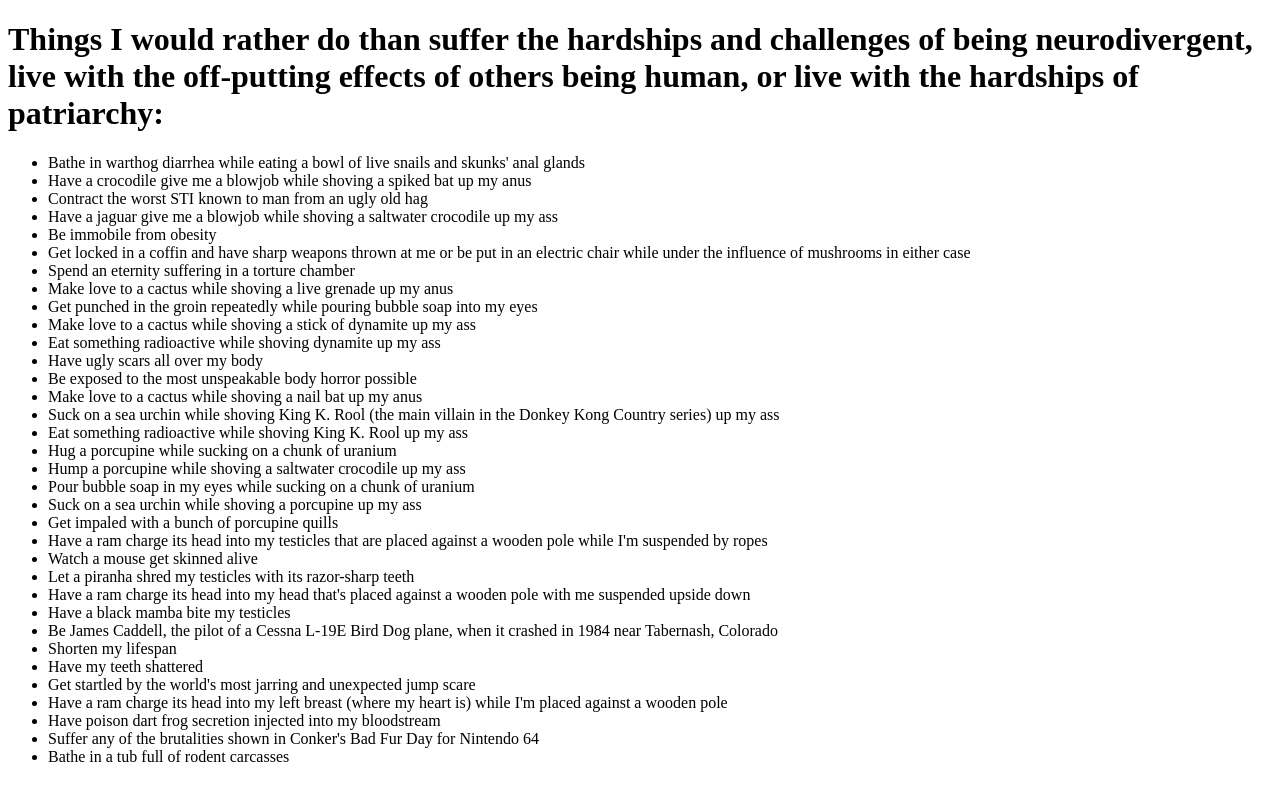
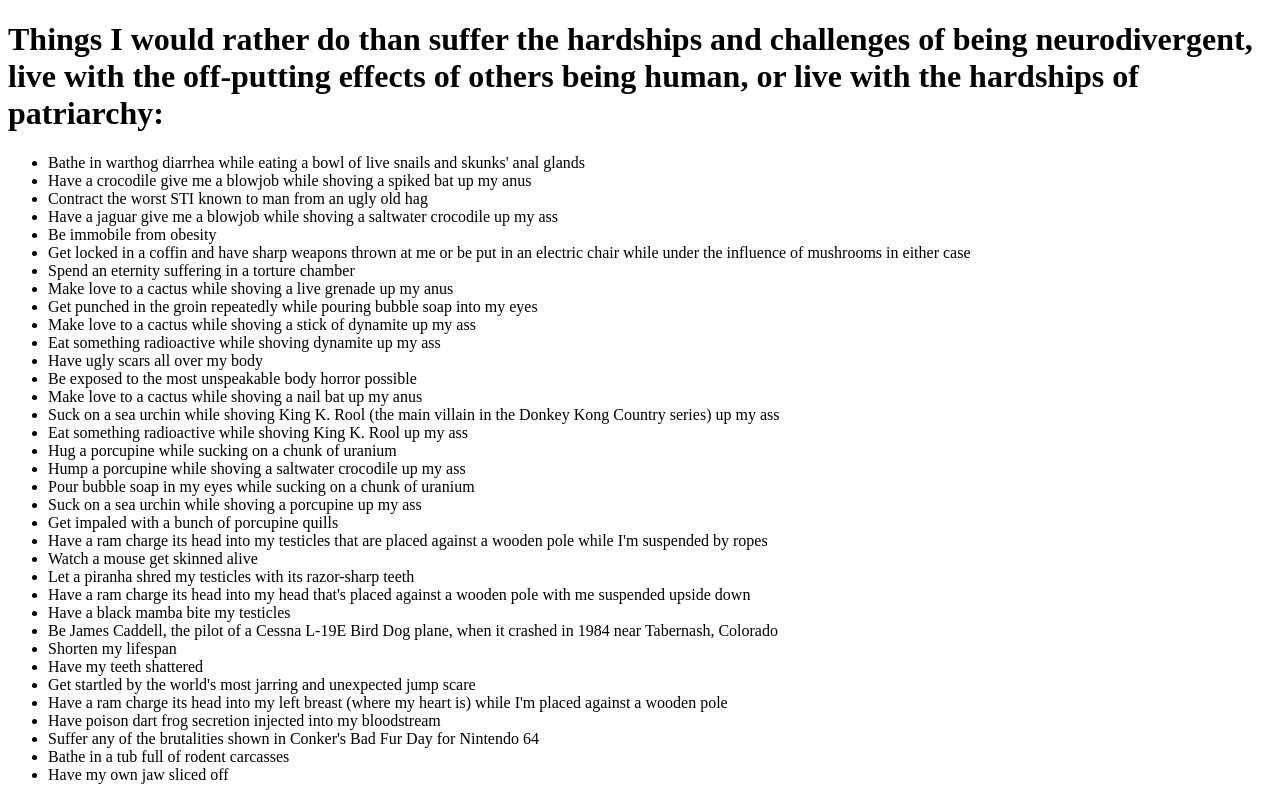
Before and after one commit to SomeUniqueUsername41/creepy-pasta, a plain HTML site: page index.html in a window 1280 px wide. Drawn offline with Linux system fonts and the light colour scheme.

Commit message:
Update index.html

```diff
--- a/index.html
+++ b/index.html
@@ -40,6 +40,7 @@
         <li>Have poison dart frog secretion injected into my bloodstream</li>
         <li>Suffer any of the brutalities shown in Conker's Bad Fur Day for Nintendo 64</li>
         <li>Bathe in a tub full of rodent carcasses</li>
+        <li>Have my own jaw sliced off</li>
     </ul>
 </body>
 </html>
```
